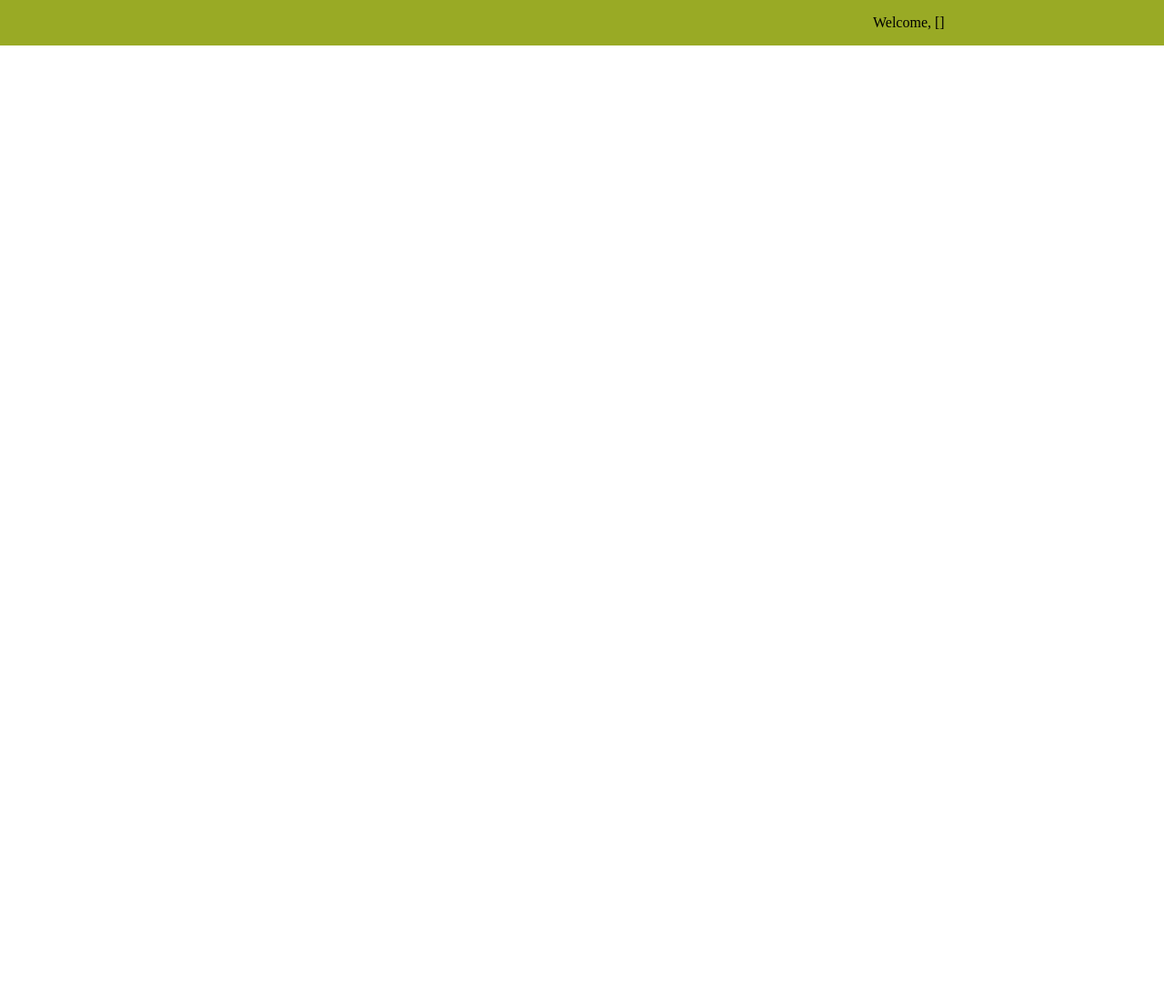
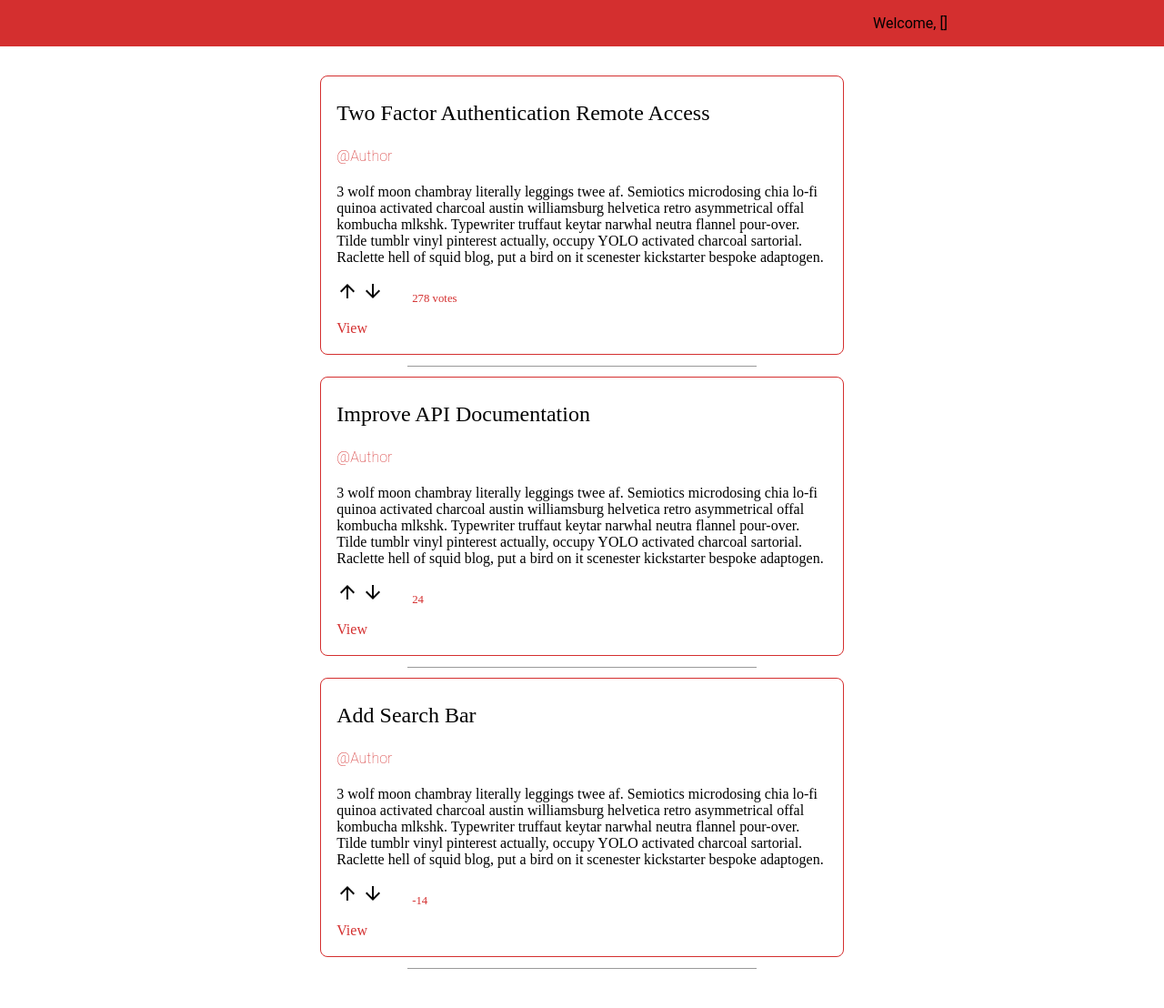
Before and after one commit to mkerr94/Corporate-Hackathon, a Flask app: page / in a window 1280 px wide. Shown: the whole page at 91% size. Before the commit the page ends 50 px from the top, so only its background shows below. Run offline with Flask 2, Linux system fonts and the light colour scheme; some web fonts are replaced.

Commit message:
list of posts in index front-end

```diff
--- a/static/index.css
+++ b/static/index.css
@@ -1,10 +1,10 @@
 body {
     margin: 0px;
+    font-family: Roboto;
 }
 
 .web-container {
     display: grid;
-
     grid-template-columns: 1fr 1fr 1fr 1fr;
     grid-template-rows: auto;
     grid-template-areas:
@@ -17,7 +17,7 @@ body {
     grid-column: 1 / 5;
     grid-row: 1;
 
-    background-color: #99AA25;
+    background-color: #D42F2F;
 }
 
 .login {
@@ -25,5 +25,57 @@ body {
 }
 
 .posts {
-    grid-area: posts
+  padding: 5%;
+  grid-area: posts;
 }
+
+.divider{
+  width: 30vw;
+  border: 0;
+  height: 1px;
+  margin-top: 2%;
+  margin-bottom: 2%;
+  background: #000;
+  opacity: 0.4;
+}
+
+.post-container{
+  padding-left: 3%;
+  padding-right: 3%;
+  padding-top: 0.5%;
+  padding-bottom: 0.5%;
+  border-radius: 8px;
+  border: 1px solid;
+  border-color: #D42F2F;
+}
+
+.post-title{
+  font-size: 1.5em;
+  font-family: Roboto-Light;
+}
+
+.post-author{
+  font-size: 1em;
+  color: #D42F2F;
+  font-weight: lighter;
+}
+
+.post-description{
+  font-family: Roboto-Light;
+}
+
+.post-view{
+  font-family: Roboto-Italic;
+}
+
+.post-view a{
+  color: #D42F2F;
+  text-decoration: none;
+}
+
+.post-votes {
+  margin-left: 5%;
+  font-family: Roboto-Light;
+  font-size: 0.8em;
+  color: #D42F2F;
+}
--- a/templates/index.html
+++ b/templates/index.html
@@ -1,10 +1,11 @@
 <html>
   <head>
     <link rel='stylesheet' type='text/css' href='../static/index.css'>
+    <link rel="stylesheet" href="https://fonts.google.com/specimen/Roboto?selection.family=Roboto"/>
+
   </head>
   <body>
     <div class='web-container'>
-
       <div class='header'></div>
 
       <div class='login'>
@@ -12,8 +13,59 @@
       </div>
 
       <div class='posts'>
-        <!-- Individual post -->
-      </div>
+        <!-- For each post in POSTS -->
+        <div class="post-container">
+          <!-- post.title -->
+          <p class="post-title">Two Factor Authentication Remote Access</p>
+          <!-- post.author -->
+          <h4 class="post-author">@Author</h4>
+          <!-- post.description -->
+          <p class="post-description">3 wolf moon chambray literally leggings twee af. Semiotics microdosing chia lo-fi quinoa activated charcoal austin williamsburg helvetica retro asymmetrical offal kombucha mlkshk. Typewriter truffaut keytar narwhal neutra flannel pour-over. Tilde tumblr vinyl pinterest actually, occupy YOLO activated charcoal sartorial. Raclette hell of squid blog, put a bird on it scenester kickstarter bespoke adaptogen.</p>
+          <!-- voting arrows -->
+          <img class="post-upvote-arrow" src="../static/images/up_arrow.svg" alt="upvote arrow">
+          <img class="post-downvote-arrow" src="../static/images/down_arrow.svg" alt="downvote arrow">
+          <!-- post.votes -->
+          <span class="post-votes">278 votes</span>
+          <p class="post-view"><a href="post.html">View</a></p>
+        </div> <!-- post-container -->
+
+        <hr class="divider">
+
+        <div class="post-container">
+          <!-- post.title -->
+          <p class="post-title">Improve API Documentation</p>
+          <!-- post.author -->
+          <h4 class="post-author">@Author</h4>
+          <!-- post.description -->
+          <p class="post-description">3 wolf moon chambray literally leggings twee af. Semiotics microdosing chia lo-fi quinoa activated charcoal austin williamsburg helvetica retro asymmetrical offal kombucha mlkshk. Typewriter truffaut keytar narwhal neutra flannel pour-over. Tilde tumblr vinyl pinterest actually, occupy YOLO activated charcoal sartorial. Raclette hell of squid blog, put a bird on it scenester kickstarter bespoke adaptogen.</p>
+          <!-- voting arrows -->
+          <img class="post-upvote-arrow" src="../static/images/up_arrow.svg" alt="upvote arrow">
+          <img class="post-downvote-arrow" src="../static/images/down_arrow.svg" alt="downvote arrow">
+          <!-- post.votes -->
+          <span class="post-votes">24</span>
+          <p class="post-view"><a href="post.html">View</a></p>
+        </div> <!-- post-container -->
+
+        <hr class="divider">
+
+        <div class="post-container">
+          <!-- post.title -->
+          <p class="post-title">Add Search Bar</p>
+          <!-- post.author -->
+          <h4 class="post-author">@Author</h4>
+          <!-- post.description -->
+          <p class="post-description">3 wolf moon chambray literally leggings twee af. Semiotics microdosing chia lo-fi quinoa activated charcoal austin williamsburg helvetica retro asymmetrical offal kombucha mlkshk. Typewriter truffaut keytar narwhal neutra flannel pour-over. Tilde tumblr vinyl pinterest actually, occupy YOLO activated charcoal sartorial. Raclette hell of squid blog, put a bird on it scenester kickstarter bespoke adaptogen.</p>
+          <!-- voting arrows -->
+          <img class="post-upvote-arrow" src="../static/images/up_arrow.svg" alt="upvote arrow">
+          <img class="post-downvote-arrow" src="../static/images/down_arrow.svg" alt="downvote arrow">
+          <!-- post.votes -->
+          <span class="post-votes">-14</span>
+          <p class="post-view"><a href="post.html">View</a></p>
+        </div> <!-- post-container -->
+
+        <hr class="divider">
+
+      </div> <!-- posts -->
 
       <div class='footer'>
 
--- /dev/null
+++ b/templates/post.html
@@ -0,0 +1 @@
+<h1>here be posts</h1>
```
Also changed, not shown: static/images/down_arrow.svg (added), static/images/up_arrow.svg (added), static/post.css (added), 1 other file.
